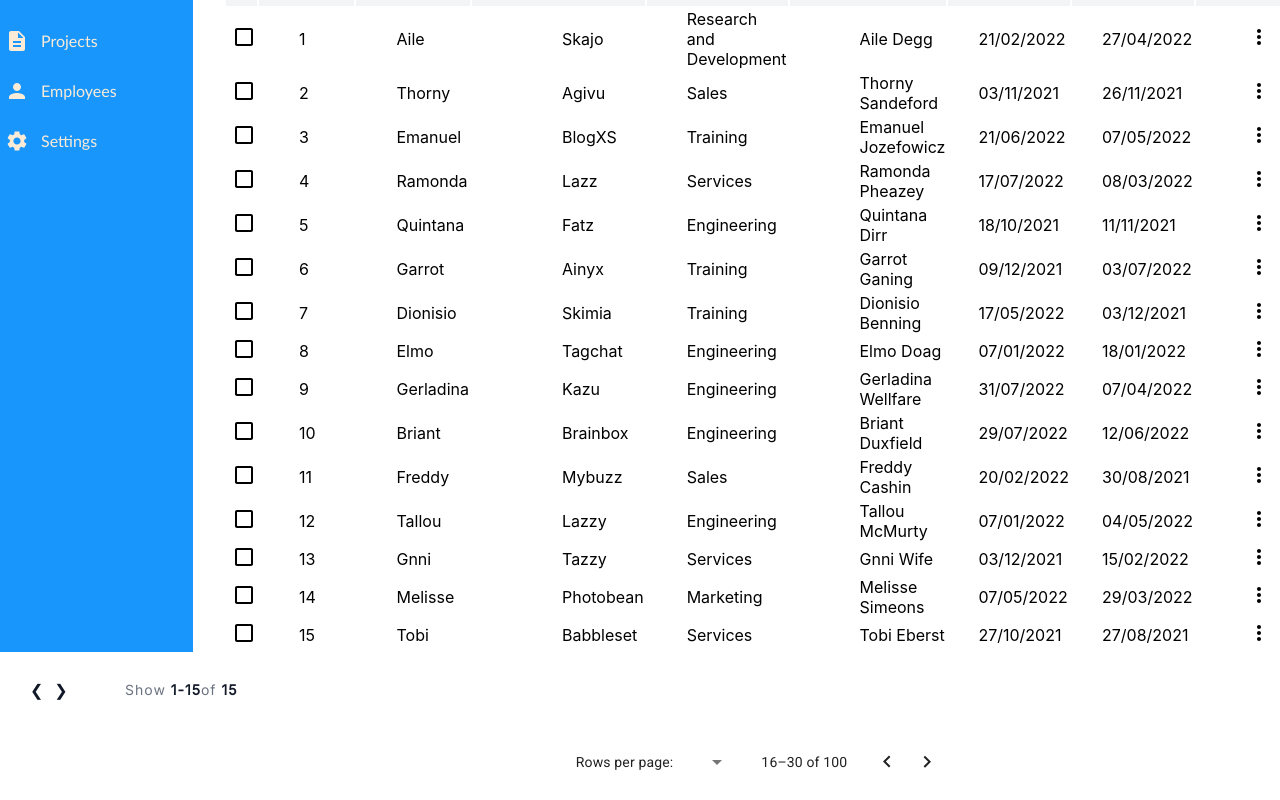
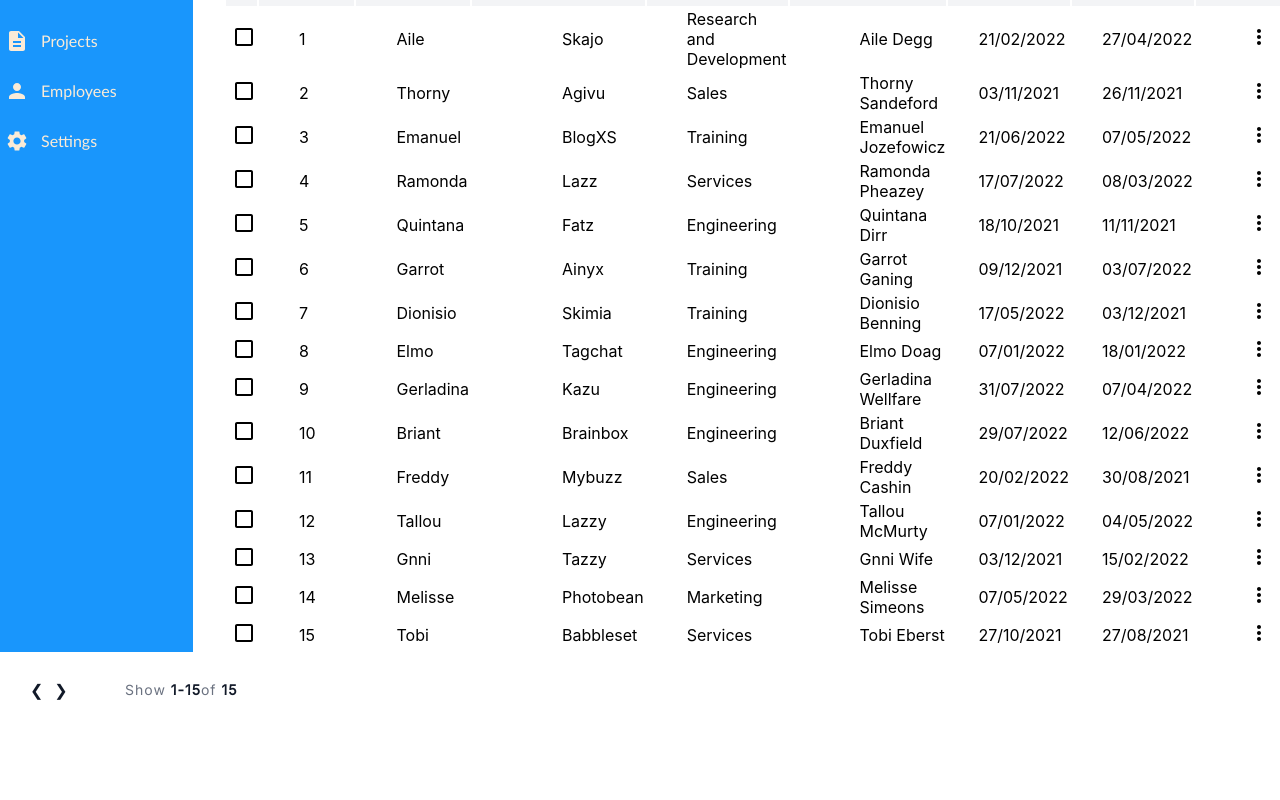
Before and after one commit to akesh01/demo-nextjs, a Next.js app: page /Admin/Project in a window 1280 px wide. Shown: the part 226-1026 px from the top of the page. After the commit the page ends 954 px from the top, so only its background shows below. Built offline with nearby package versions, Linux system fonts and the light colour scheme.

Commit message:
deployment

```diff
--- a/pages/Admin/Project.tsx
+++ b/pages/Admin/Project.tsx
@@ -25,17 +25,6 @@ const Project = () => {
       <div>
         <ProjectItemsList isopen={isopen} setisopen={setisopen}/>
       </div>
-      <br></br>
-      <TablePagination
-      className={styles.pagination}
-      sx= {{alignItems:"center",display:"flex",top:950}}
-      component="div"
-      count={100}
-      page={currenPageNo}
-      onPageChange={handlePageChange}
-      rowsPerPage={no_of_pages}
-    />
-
     <div>
 
     </div>
```
